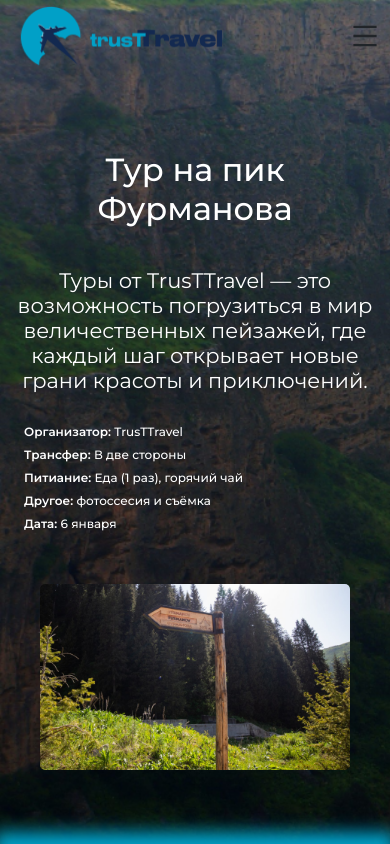
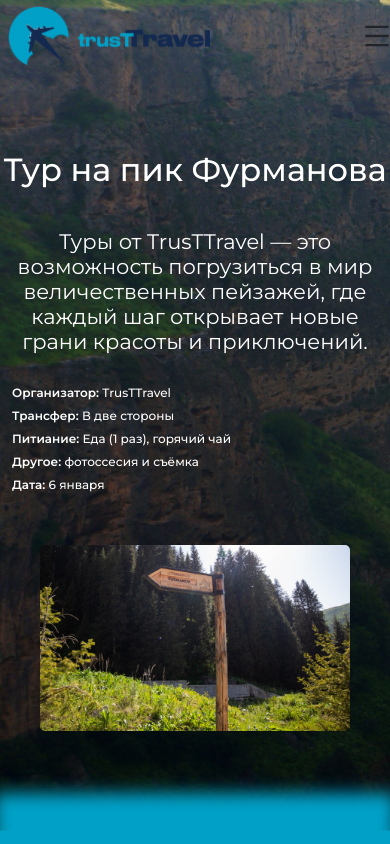
Before and after one commit to diasqazaqbro/trustTravel, a Next.js app: page /tour in a window 390 px wide. Shown: the top 844 px of the page. Built offline with nearby package versions, Linux system fonts and the light colour scheme.

Commit message:
fix grid

```diff
--- a/src/widgets/RelatedItems/ui/RelatedItems.scss
+++ b/src/widgets/RelatedItems/ui/RelatedItems.scss
@@ -6,8 +6,8 @@
   .related__items-inner {
     padding: 0;
   }
-  // .container {
-  //   padding: 0;
-  //   margin: 0;
-  // }
+  .container {
+    padding: 0;
+    margin: 0;
+  }
 }
--- a/src/widgets/ToursCheck/ToursCheck.module.sass
+++ b/src/widgets/ToursCheck/ToursCheck.module.sass
@@ -377,13 +377,15 @@
 
   .card__mobile
     display: grid
-    grid-template-columns: repeat(2, 1fr)
-    // grid-column-gap: 25px
+    grid-template-columns: repeat(2, 140px)
     grid-template-rows: 1fr 25px 1fr
+    justify-items: center
+    grid-column-gap: 30px
+    justify-content: center
 
 
 
   .container__related
-    padding: 0 35px 0 35px
+    // padding: 0 35px 0 35px
   .mobile__main
     background: var(--color-primary)
```
